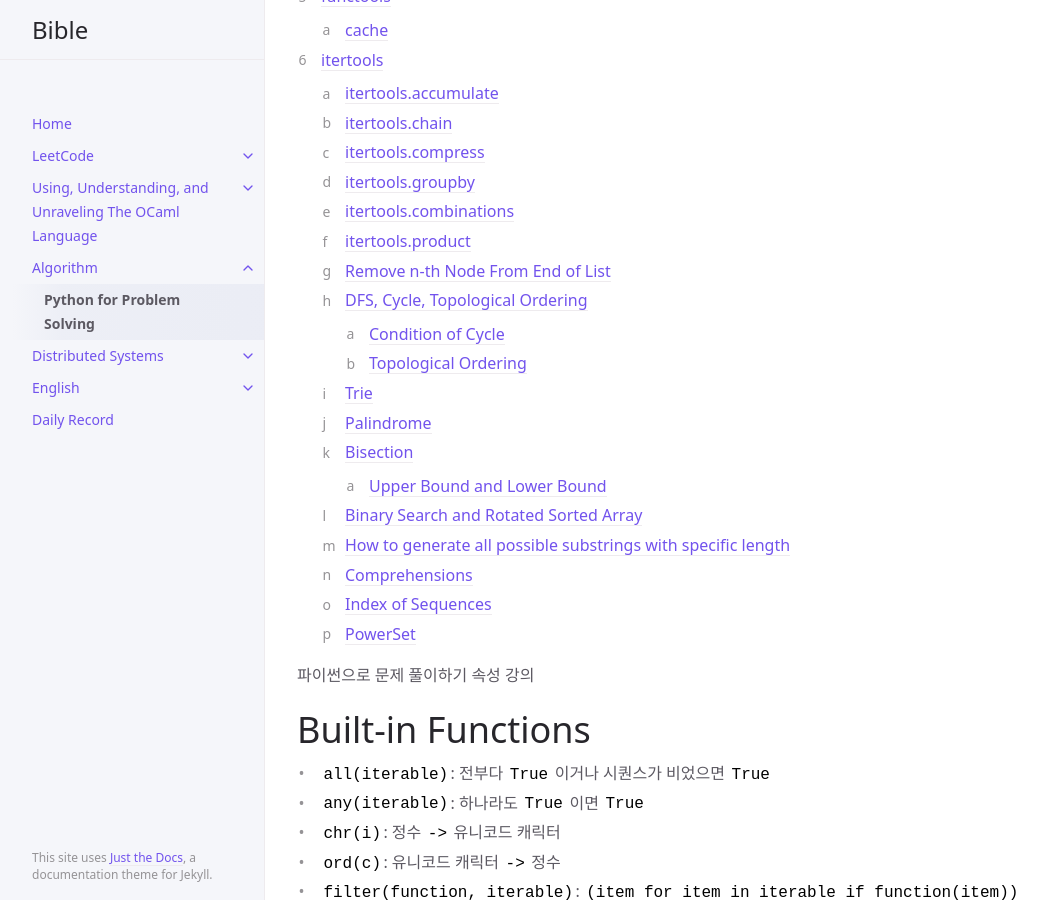
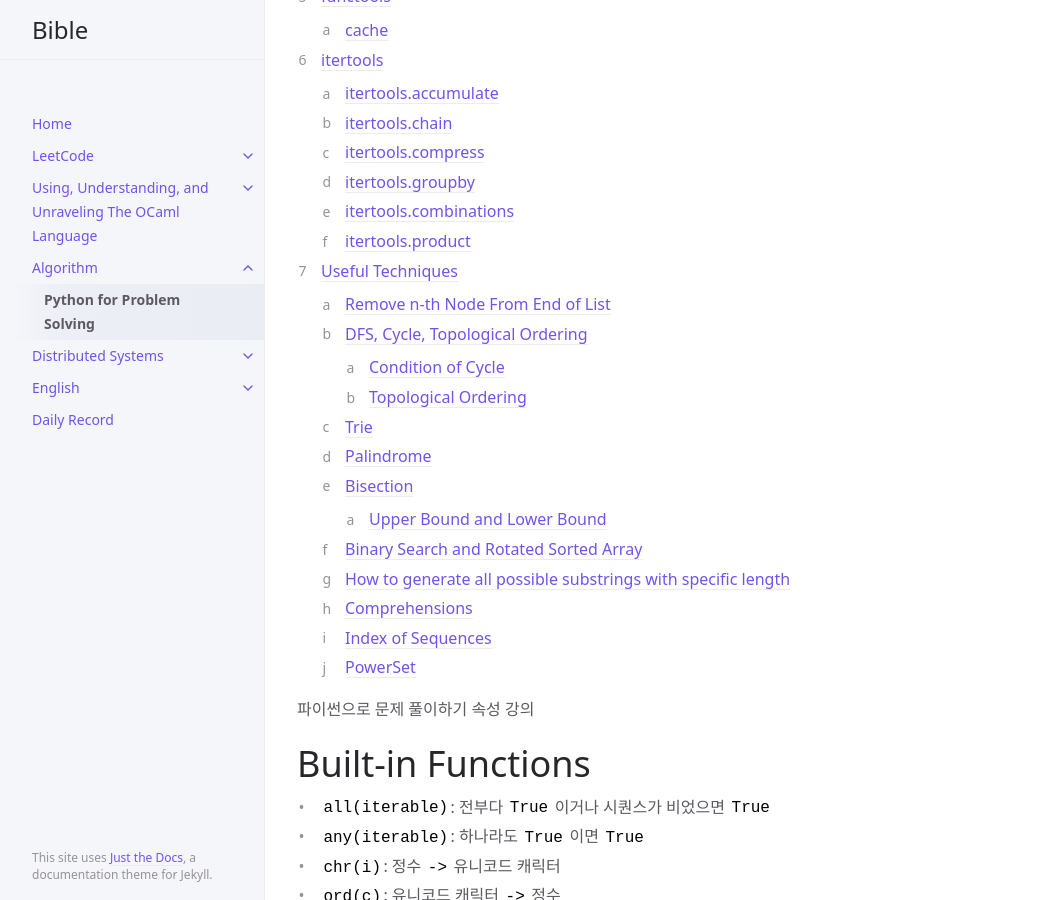
Before and after one commit to sangwoo-joh/bible-archive, a Jekyll site: the page built from algorithm/python-for-ps.md, in a window 1280 px wide and 900 px high, scrolled down 481 px. Shown: the whole window, without its empty margins (107-1154 px from the left). Built offline with Jekyll 4.4.1, drawn with Linux system fonts in a browser that asks for light colours; comment, search, counter and statistics services are not loaded.

Commit message:
:pushpin: add heading 1

````diff
--- a/algorithm/python-for-ps.md
+++ b/algorithm/python-for-ps.md
@@ -370,6 +370,7 @@ def product(*iterables, repeat=1):
 ```
 
 
+# Useful Techniques
 ## Remove n-th Node From End of List
 
  Pioneer가 n 만큼 먼저 땅을 밝히고, 이후에 Follower와 Pioneer가
````
